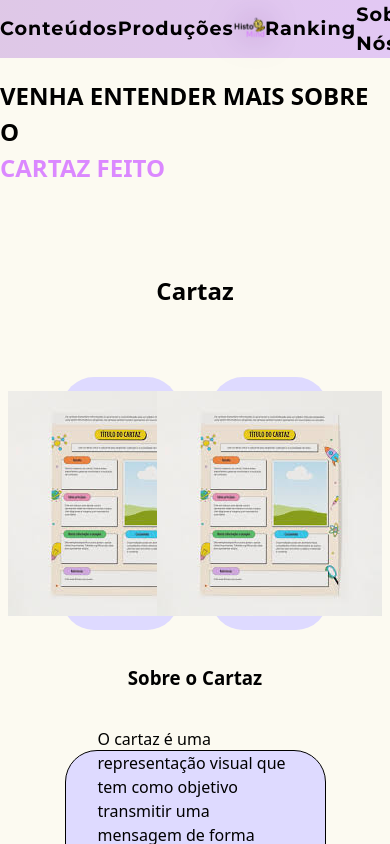
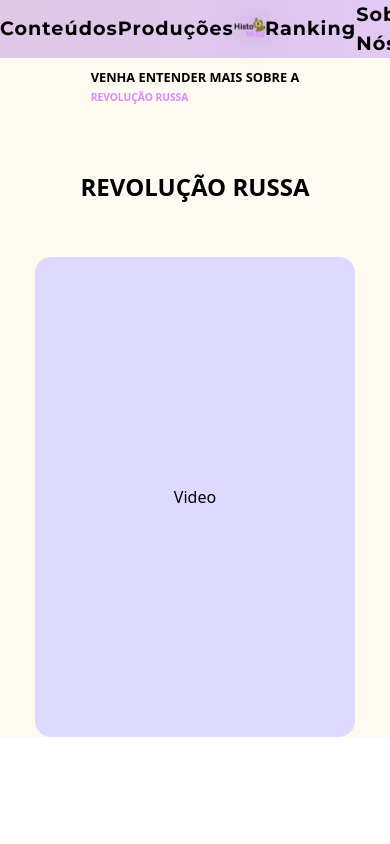
Before and after one commit to vitorcecato-sesi/projeto-historia, a React (Vite) app: page / in a window 390 px wide. Shown: the top 844 px of the page. Built offline with nearby package versions, Linux system fonts and the light colour scheme.

Commit message:
Site do video responsivo

```diff
--- a/src/App.jsx
+++ b/src/App.jsx
@@ -5,12 +5,13 @@ import Cartaz from './pages/Cartaz.jsx'
 
 import GuerraCanudos from './pages/GuerraCanudos'
 import Home from './pages/Home'
+import PaginaVideo from './pages/PaginaVideo.jsx'
 
 function App() {
 
   return (
     <>
-   <Cartaz/>
+   <PaginaVideo/>
 
     </>
   )
--- /dev/null
+++ b/src/pages/PaginaVideo.jsx
@@ -0,0 +1,38 @@
+import Navbar from "../components/Navbar";
+import './style/PaginaVideo.css'
+function PaginaVideo(){
+    return (
+     <>
+     <Navbar/>
+     <section className="Centro1">
+     <h1 id='branco2'>VENHA ENTENDER MAIS SOBRE A <br/> <span id='roxo1'>  REVOLUÇÃO RUSSA </span></h1>
+     <h1>REVOLUÇÃO RUSSA</h1>
+     <section className="BlocoVideo">
+        <p>Video</p>
+     </section>
+
+
+
+
+
+
+
+
+
+     </section>
+
+
+
+
+
+
+
+
+
+
+
+
+     </>
+    )
+}
+export default PaginaVideo;
--- /dev/null
+++ b/src/pages/style/PaginaVideo.css
@@ -0,0 +1,50 @@
+.Centro1 {
+    flex-direction: column;
+    display: flex;
+    justify-content: center;
+    align-items: center;
+    gap: 3em;
+
+  }
+  #branco2 {
+    color:  black;
+  }
+  #roxo1{
+    color: #DB88FF;
+  }
+
+  .BlocoVideo{
+    display: flex;
+    align-items: center;
+    justify-content: center;
+    border-radius: 2em;
+    width: 40em;
+    height: 20em;
+    background-color: #DEDAFF;
+  }
+  @media (max-width: 768px) {
+    .BlocoVideo {
+        width: 30em;
+        height: 40em;
+    }
+}
+
+@media (max-width: 480px) {
+    .BlocoVideo {
+        width: 20em; /* Ajusta a largura para telas menores */
+        height: 30em; /* Ajusta a altura para telas menores */
+        border-radius: 1em; /* Reduz o arredondamento */
+    }
+
+    .Centro1 {
+        gap: 2em; /* Reduz o espaçamento entre os elementos */
+    }
+
+    #branco2 {
+        font-size: 0.8em; /* Ajusta o tamanho da fonte */
+    }
+
+    #roxo1 {
+        font-size: 0.8em; /* Ajusta o tamanho da fonte */
+    }
+}
```
